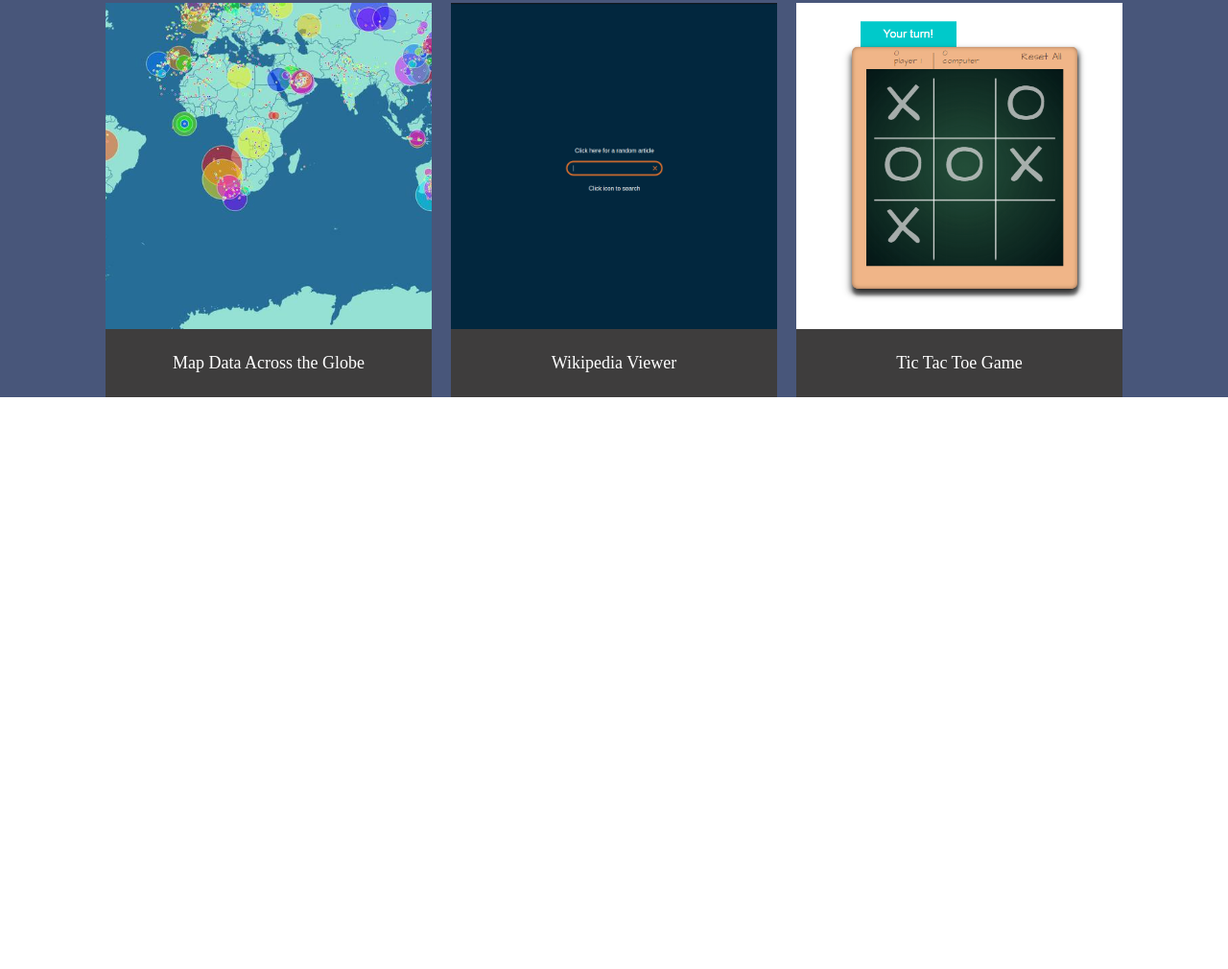
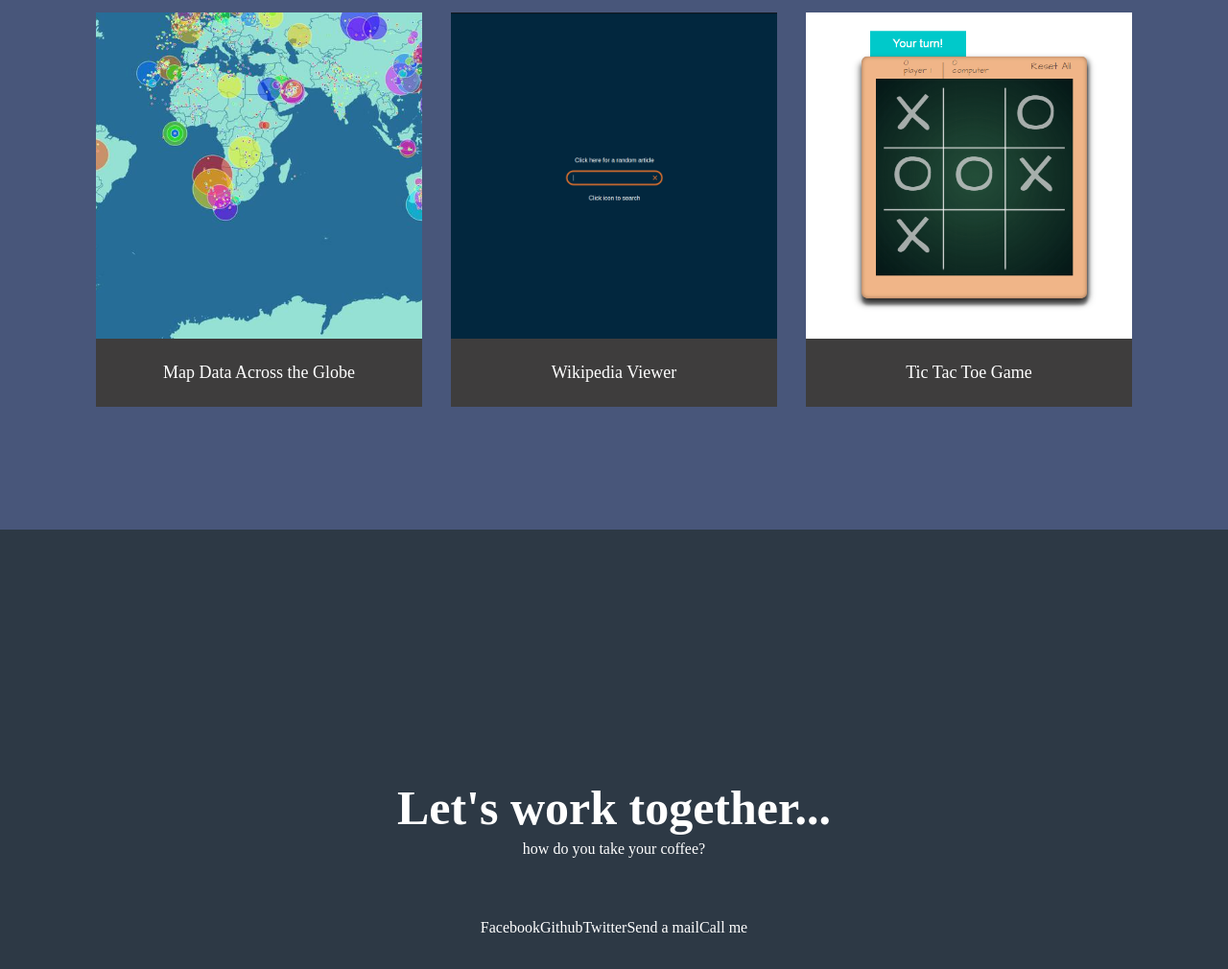
Before and after one commit to Knowledge-Streams-KS/html-css-shehreen0217, a plain HTML site: page index.html in a window 1280 px wide. Shown: the part 1367-2377 px from the top of the page at 96% size. Before the commit the page ends 1781 px from the top, so only its background shows below. Drawn offline with Linux system fonts and the light colour scheme.

Commit message:
3rd view added

```diff
--- a/index.html
+++ b/index.html
@@ -93,6 +93,18 @@
 
 
         </div>
+        <div class="content2">
+            <h1>Let's work together...</h1>
+            <p>how do you take your coffee?</p>
+            <div class="links">
+                <p>Facebook</p>
+                <p>Github</p>
+                <p>Twitter</p>
+                <p>Send a mail</p>
+                <p>Call me</p>
+            </div>
+
+        </div>
 
     </div>
 
--- a/style.css
+++ b/style.css
@@ -15,7 +15,6 @@
   width: 100vw;
   grid-area: nav;
   background-color: rgb(169, 46, 56);
-  /* height: 8vh; */
   position: fixed;
   box-shadow: 1px 1px;
 }
@@ -39,7 +38,6 @@
   text-align: center;
   justify-content: center;
   align-items: center;
-  /* height: calc(100vh - 8vh); */
   height: 100vh;
   flex-direction: column;
 }
@@ -56,10 +54,8 @@
 }
 .content1 {
   display: flex;
-  /* height: 100vh; */
-  /* width: 100vw; */
+
   background-color: rgb(72, 86, 122);
-  /* justify-content: center; */
   flex-direction: column;
   align-items: center;
   justify-content: center;
@@ -83,19 +79,18 @@
     " box4 box5 box6";
   justify-items: center;
   align-items: space-between;
-  /* margin: 10%; */
+  margin: 10%;
   margin-top: 50px;
   /* row-gap: 20%;  */
-  /* column-gap: 5%; */
-  column-gap: 20px;
-  row-gap: 20px;
+  /* column-gap: 10%; */
+  column-gap: 30px;
+  row-gap:30px;
 }
 
 #one {
   grid-area: box1;
   background-color: rgb(198, 198, 21);
   display: grid;
-  /* width: 35vw; */
   grid-template-areas:
     "img"
     "btn";
@@ -104,7 +99,6 @@
   grid-area: box2;
   background-color: azure;
   display: grid;
-  /* width: 35vw; */
   grid-template-areas:
     "img"
     "btn";
@@ -114,7 +108,6 @@
   grid-area: box3;
   background-color: cornflowerblue;
   display: grid;
-  /* width: 35vw; */
   grid-template-areas:
     "img"
     "btn";
@@ -123,7 +116,7 @@
   grid-area: box4;
   background-color: aqua;
   display: grid;
-  /* width: 35vw; */
+
   grid-template-areas:
     "img"
     "btn";
@@ -132,7 +125,7 @@
   grid-area: box5;
   background-color: antiquewhite;
   display: grid;
-  /* width: 35vw; */
+
   grid-template-areas:
     "img"
     "btn";
@@ -141,7 +134,7 @@
   grid-area: box6;
   background-color: darkolivegreen;
   display: grid;
-  /* width: 35vw; */
+
   grid-template-areas:
     "img"
     "img"
@@ -190,24 +183,44 @@
   background-color: rgb(62, 61, 61);
   display: flex;
   flex-direction: row;
-  /* padding: 2%; */
   padding: 25px;
   justify-content: center;
   color: white;
-  /* font-size: 100%; */
   font-size: 18px;
 }
 .sign {
   display: none;
-  /* color: brown; */
   color: #ff7f50;
 
 }
 
 .images {
-  /* object-fit: cover; */
+
   width: 340px;
   height: 340px;
+  object-fit: cover;
+}
+
+.content2{
+  background-color: rgb(45, 57, 69);
+  width: 100vw;
+  height: calc(100vh - 7vh);
+  display: flex;
+  justify-content: center;
+  color: white;
+  align-items: center;
+  flex-direction: column;
+}
+.content2 h1{
+  font-size: 50px;
+  margin: 5px;
+
+}
+
+.links{
+  display: flex;
+  margin: 5%;
+  justify-content: space-evenly;
 }
 
 /* @media only screen and (min-width: 581px) and (max-width: 790px) {
@@ -270,9 +283,7 @@
     row-gap: 5%;
   }
 } */
-.images {
-  object-fit: cover;
-}
+
 /*
   @media only screen and (max-width: 580px )  {
 
```
